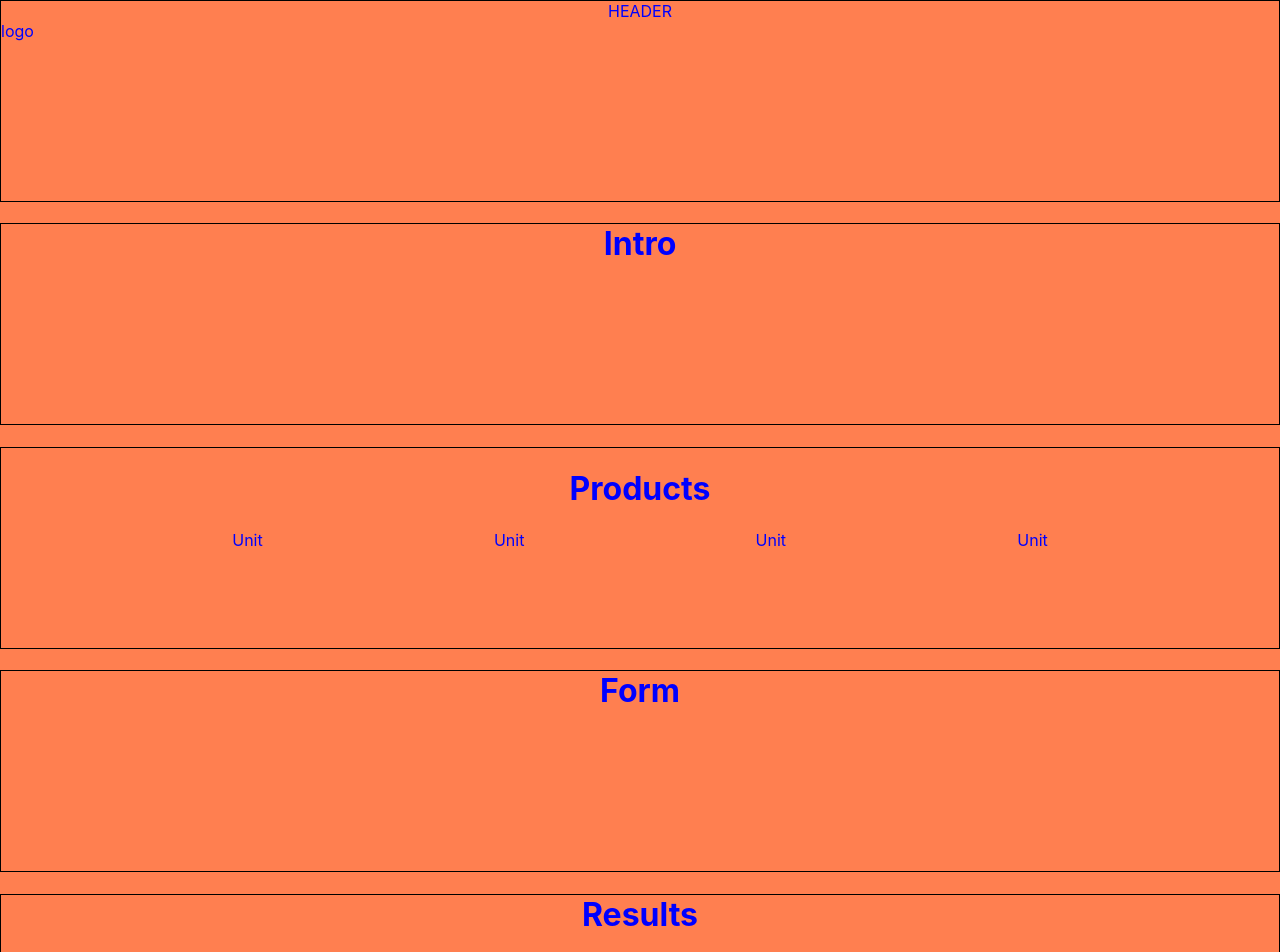
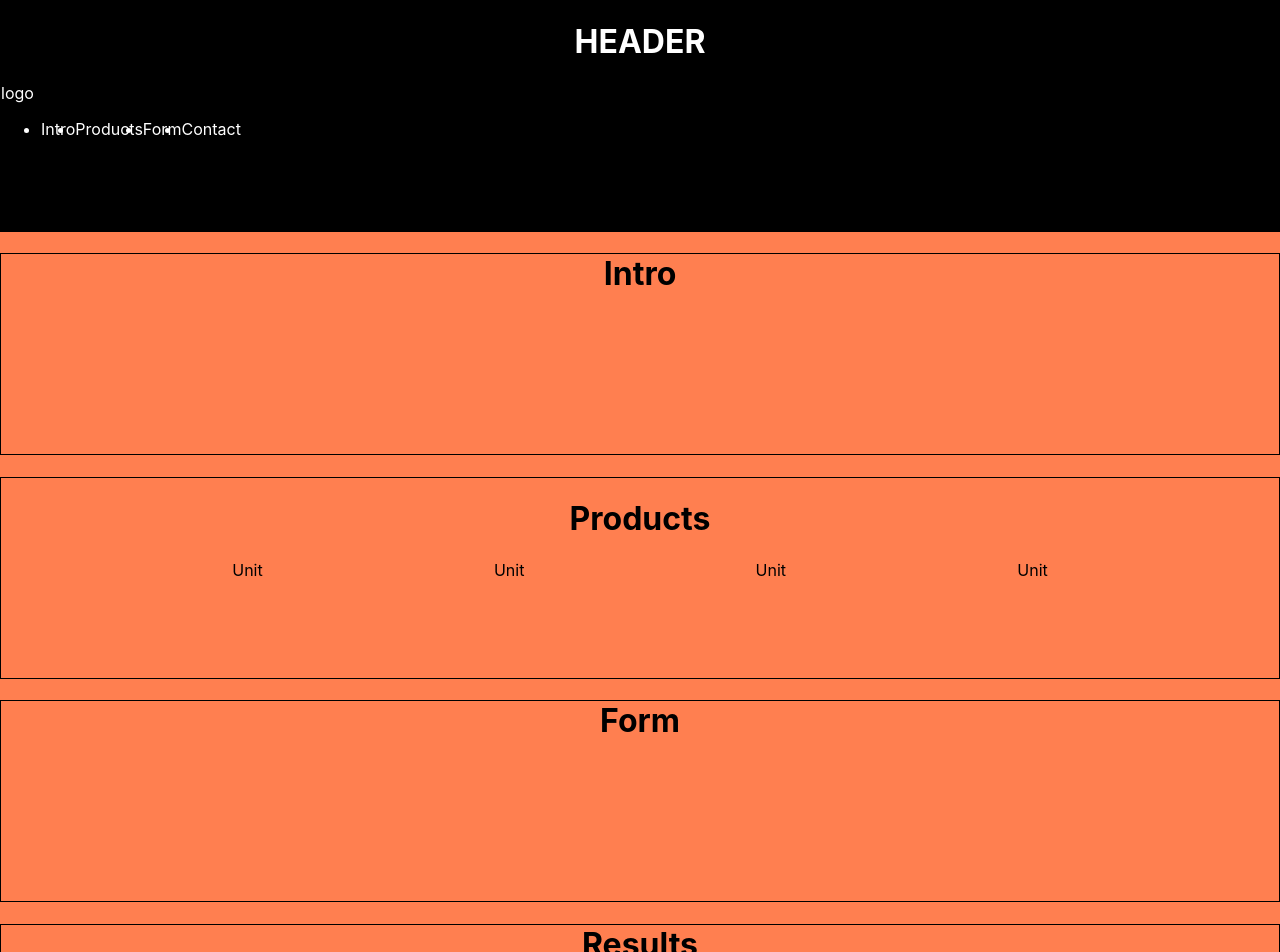
Before and after one commit to Joalvaca/Claire-Site, a React (Create React App) app: page / in a window 1280 px wide. Shown: the top 952 px of the page. Built offline with nearby package versions, Linux system fonts and the light colour scheme.

Commit message:
additions

```diff
--- a/src/components/Form/Form.css
+++ b/src/components/Form/Form.css
@@ -1,5 +1,5 @@
 .Form{
-    color:blue;
+    color:black;
     text-align: center;
     height: 200px;
     border:1px solid black;
--- a/src/components/Form/Form.js
+++ b/src/components/Form/Form.js
@@ -5,7 +5,7 @@ import './Form.css';
 function Form(){
     return(
 
-        <h1 className='header'>Form</h1>
+        <h1 className='Form'>Form</h1>
 
     );
 }
--- a/src/components/Header/Header.js
+++ b/src/components/Header/Header.js
@@ -6,10 +6,16 @@ function Header(){
     return(
 
         <div className='header'>
-            HEADER
-            <div className='logo'>
-                logo
-            </div>
+            <h1>HEADER</h1>
+                <div className='logo'>
+                    logo
+                 </div>
+                 <ul className='nav'>
+                     <li>Intro</li>
+                     <li>Products</li>
+                     <li>Form</li>
+                     <li>Contact</li>
+                 </ul>
 
         </div>
 
--- a/src/components/Header/header.css
+++ b/src/components/Header/header.css
@@ -1,10 +1,16 @@
 .header{
-    color:blue;
+    color:white;
     text-align: center;
-    height: 200px;
+    height: 230px;
     border:1px solid black;
+    background-color: black;
 }
 .logo{
     display:flex;
     justify-content: flex-start;
 }
+.nav{
+    display: flex;
+    flex-direction: row;
+
+}
--- a/src/components/Intro/Intro.css
+++ b/src/components/Intro/Intro.css
@@ -1,5 +1,5 @@
 .Intro{
-    color:blue;
+    color:black;
     text-align: center;
     height: 200px;
     border:1px solid black;
--- a/src/components/Products/products.css
+++ b/src/components/Products/products.css
@@ -1,5 +1,5 @@
 .products{
-    color:blue;
+    color:black;
     text-align: center;
     height: 200px;
     border:1px solid black;
--- a/src/components/Results/Results.css
+++ b/src/components/Results/Results.css
@@ -1,5 +1,5 @@
 .results{
-    color:blue;
+    color:black;
     text-align: center;
     height: 200px;
     border:1px solid black;
```
